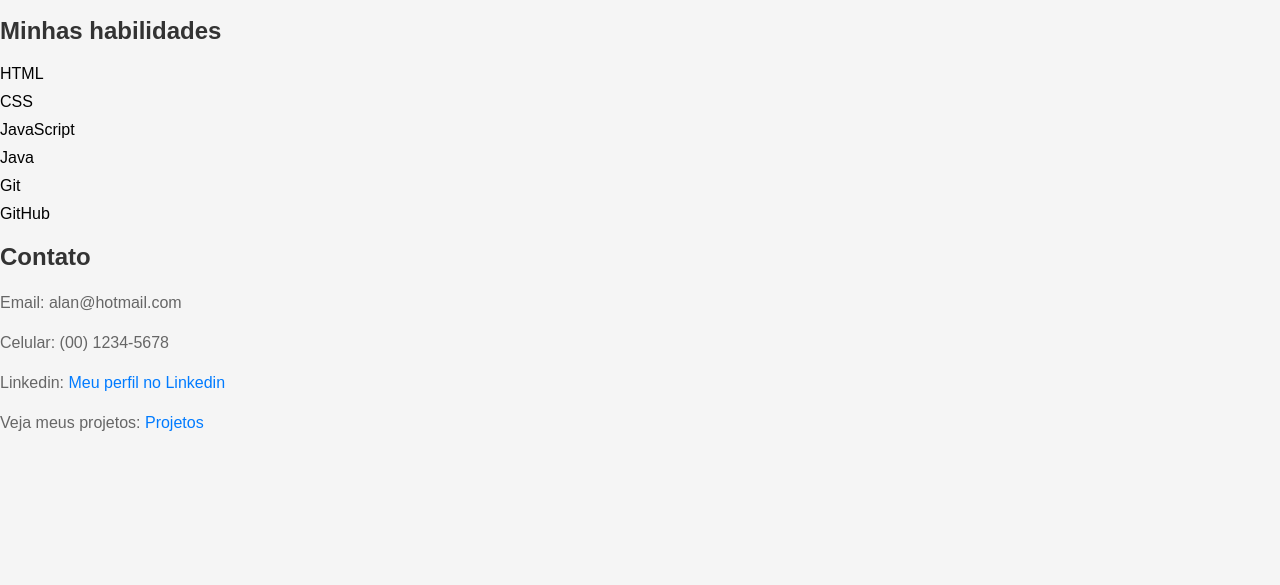
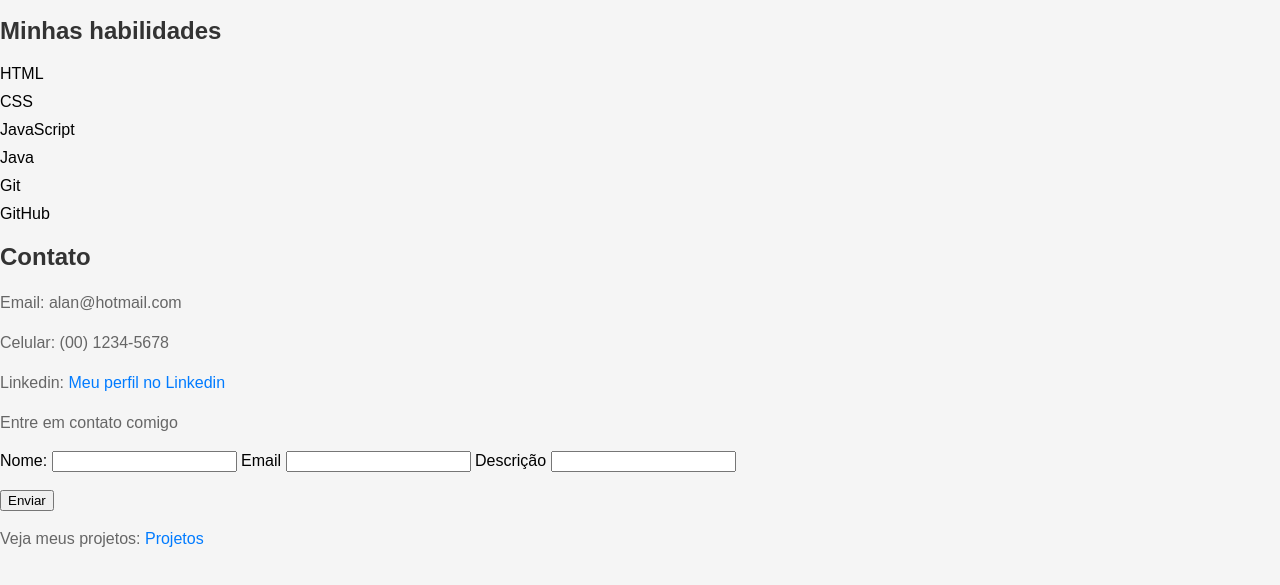
Before and after one commit to AlanEduardoCruz/Generation_HTML, a plain HTML site: page index.html in a window 1280 px wide. Shown: the part 131-716 px from the top of the page. Drawn offline with Linux system fonts and the light colour scheme.

Commit message:
Js implantado

```diff
--- a/index.html
+++ b/index.html
@@ -4,7 +4,7 @@
     <meta charset="UTF-8" />
     <meta name="viewport" content="width=device-width, initial-scale=1.0" />
     <title>Meu perfil</title>
-    <link rel="stylesheet" href="styles.css">
+    <link rel="stylesheet" href="styles.css" />
   </head>
   <body>
     <h1>Meu perfil</h1>
@@ -32,6 +32,24 @@
         Meu perfil no Linkedin</a
       >
     </p>
-    <p> Veja meus projetos: <a href="projetos.html">Projetos</a></p>
+
+    <form>
+
+      <p>Entre em contato comigo</p>
+      <label>Nome:</label>
+      <input id="nome" type="text" name="nome" />
+
+      <label>Email</label>
+      <input id="email" type="email" name="Email" />
+
+      <label>Descrição</label>
+      <input id="texto" type="texto" name="texto" />
+      <br /><br />
+      <button onclick="enviar()">Enviar</button>
+    </form>
+    <p>Veja meus projetos: <a href="projetos.html">Projetos</a></p>
+
+
+   <script src="./scripts.js"></script>
   </body>
 </html>
--- /dev/null
+++ b/scripts.js
@@ -0,0 +1,22 @@
+  // Escopo Global
+
+  function hello() {
+    // Escopo Local
+    alert("Hello World!");
+  }
+
+
+  let nome = document.getElementById("nome");
+  let email = document.getElementById("email");
+  let texto = document.getElementById("texto");
+
+
+  function enviar() {
+
+    let novoNome =  nome.value;
+    let novoEmail = email.value;
+    let novoTexto = texto.value;
+
+    alert(`Nome: ${novoNome}  - Email: ${novoEmail}  - Descrição: ${novoTexto}`);
+
+  }
```
Also changed, not shown: projetos.html (+3 -1 lines), styles.css (indentation only).
